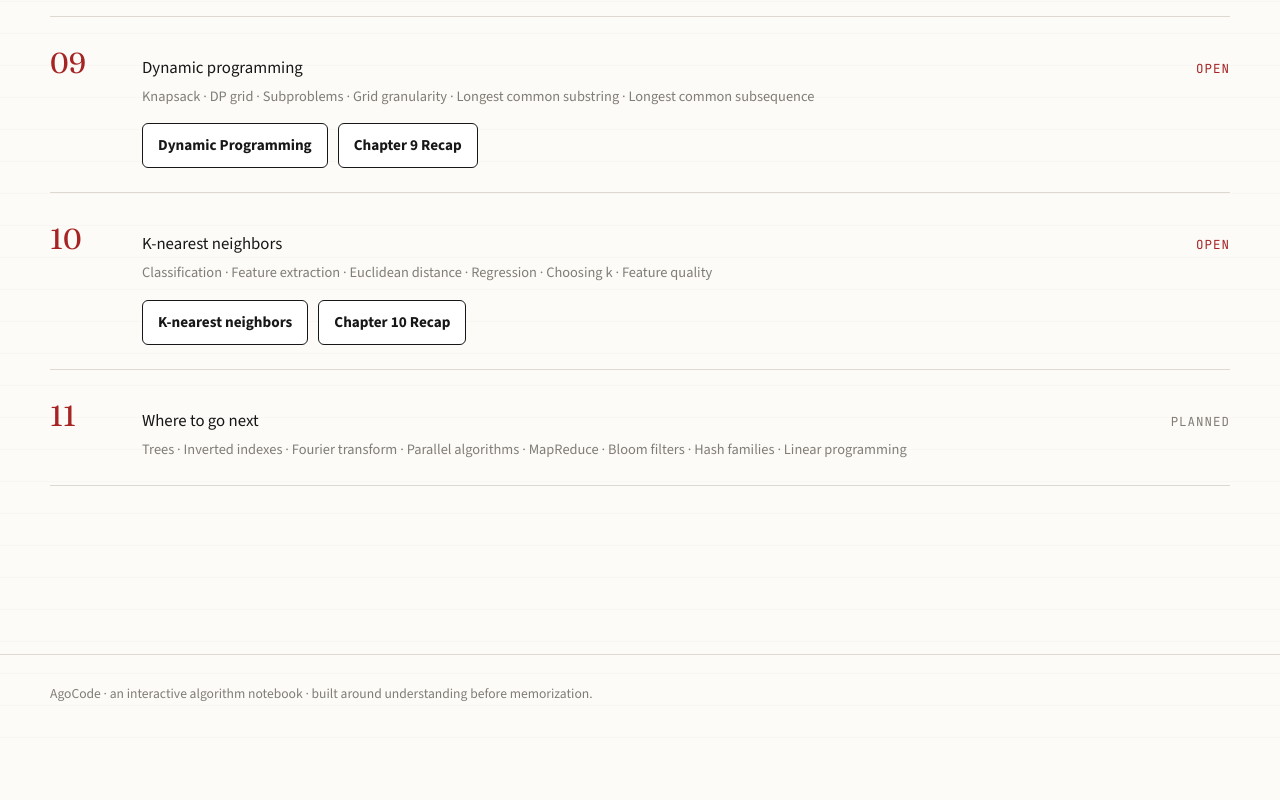
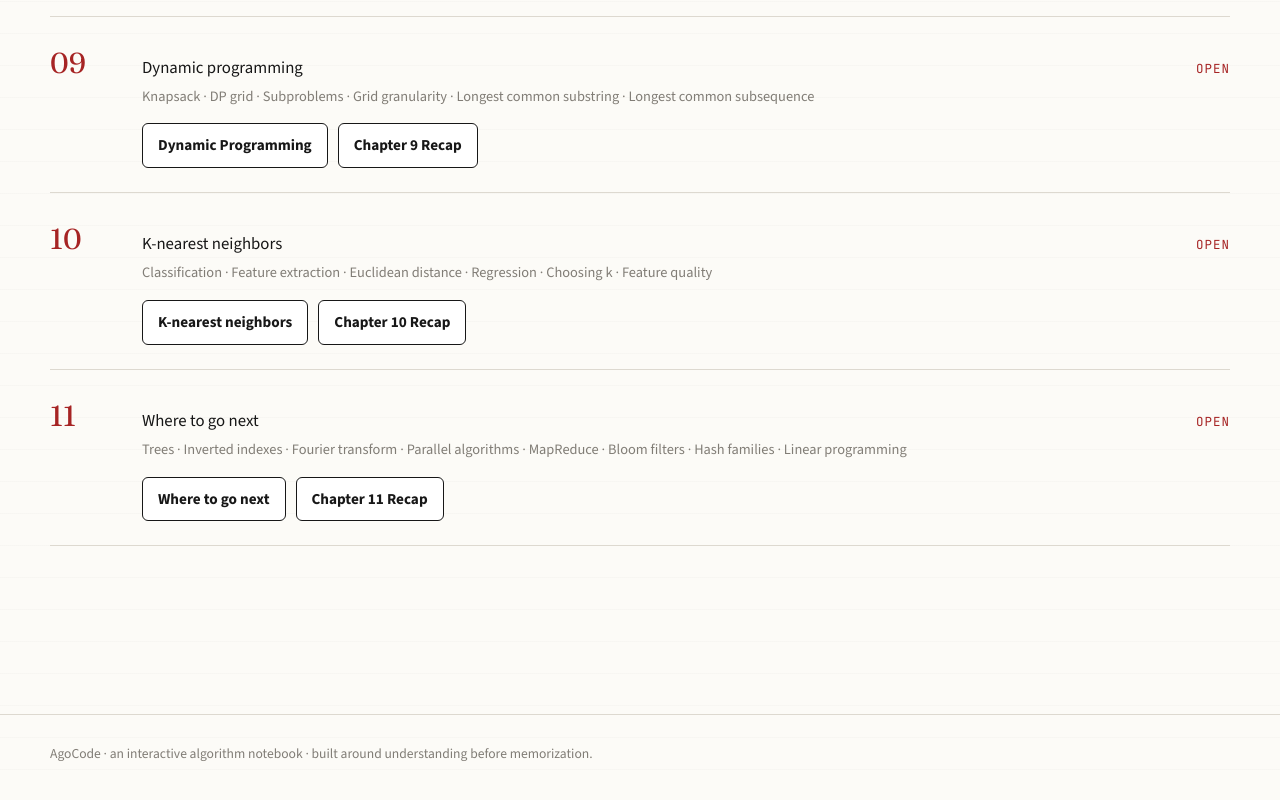
Before and after one commit to anatwork14/agocode, a Next.js app: page /learn in a window 1280 px wide. Shown: the part 1823-2623 px from the top of the page. Before the commit the page ends 2574 px from the top, so only its background shows below. Built offline with nearby package versions, Linux system fonts and the light colour scheme.

Commit message:
feat: expose Chapter 11 in book index

```diff
--- a/app/learn/page.tsx
+++ b/app/learn/page.tsx
@@ -49,6 +49,10 @@ const liveTopics: Record<number, readonly (readonly [string, string])[]> = {
   10: [
     ["K-nearest neighbors", "/learn/k-nearest-neighbors"],
     ["Chapter 10 Recap", "/learn/chapter-10-recap"],
+  ],
+  11: [
+    ["Where to go next", "/learn/where-to-go-next"],
+    ["Chapter 11 Recap", "/learn/chapter-11-recap"],
   ],
 };
 
```
